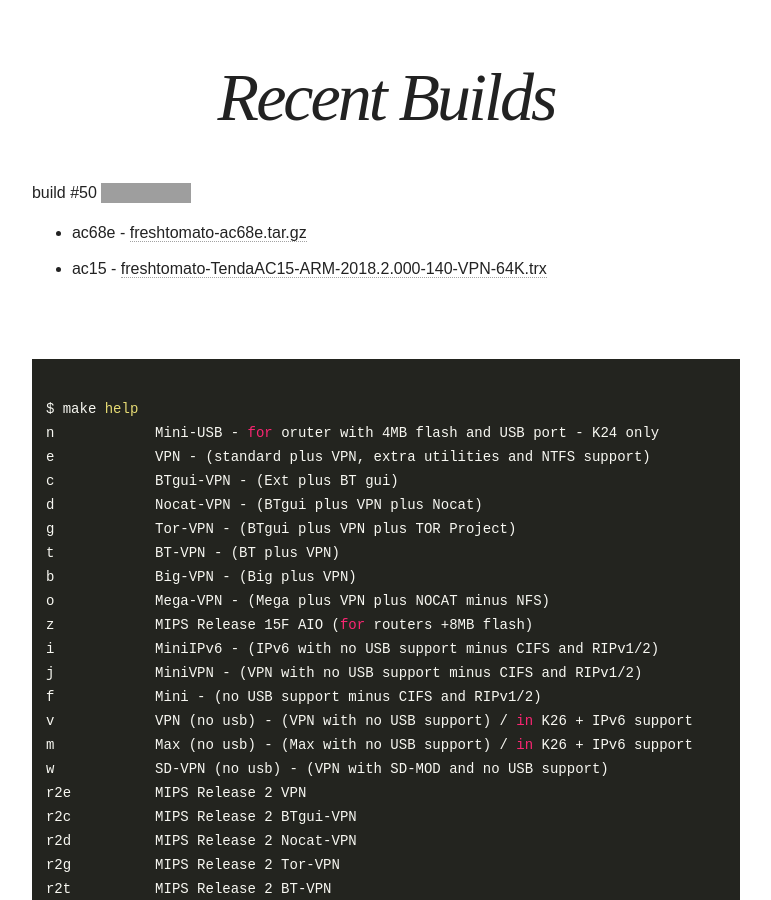
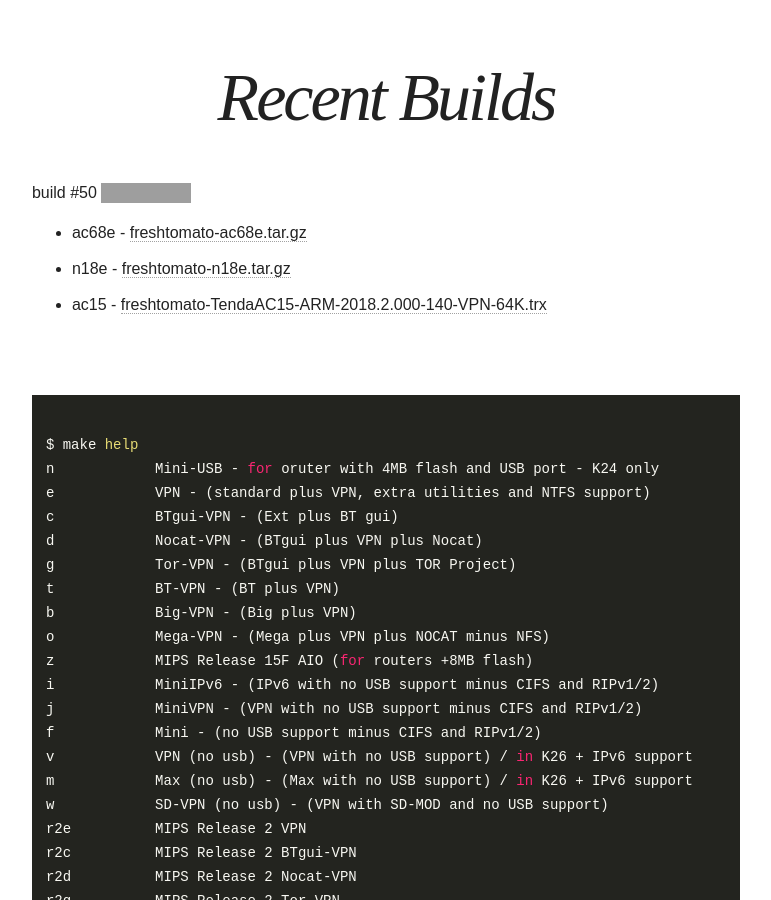
Before and after one commit to oglopss/freshTomato-ARM-ci-jekyll, a Jekyll site: the page built from index.html, in a window 1280 px wide and 900 px high, scrolled down 415 px. Shown: the whole window, without its empty margins (254-1025 px from the left). Built offline with Jekyll 4.4.1, drawn with Linux system fonts in a browser that asks for light colours; nearby versions of some CDN libraries; grey boxes are pictures that could not be loaded.

Commit message:
Travis build 50 n18e pushed to gh-pages

```diff
--- a/_data/ss.yml
+++ b/_data/ss.yml
@@ -2,3 +2,4 @@
 files:
   - 0005 ac15 freshtomato-TendaAC15-ARM-2018.2.000-140-VPN-64K.trx
   - 0001 ac68e freshtomato-ac68e.tar.gz
+  - 0003 n18e freshtomato-n18e.tar.gz
```
